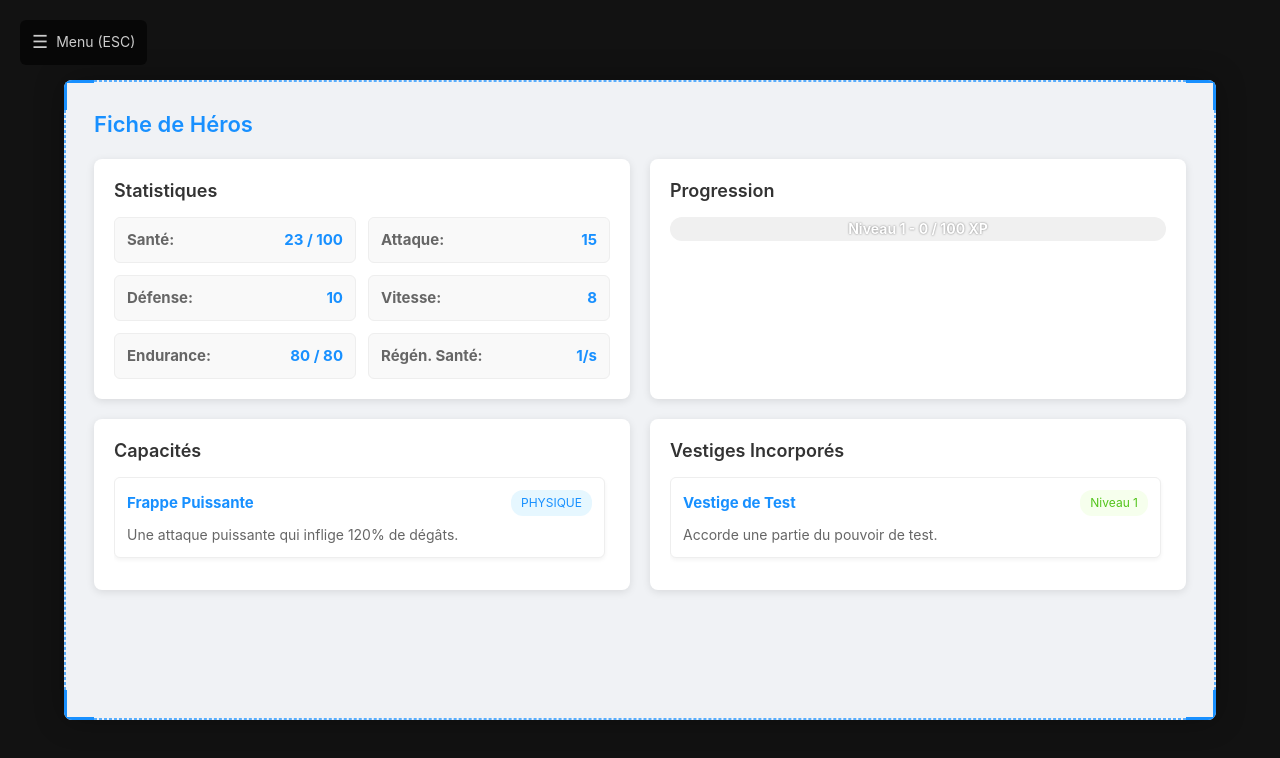
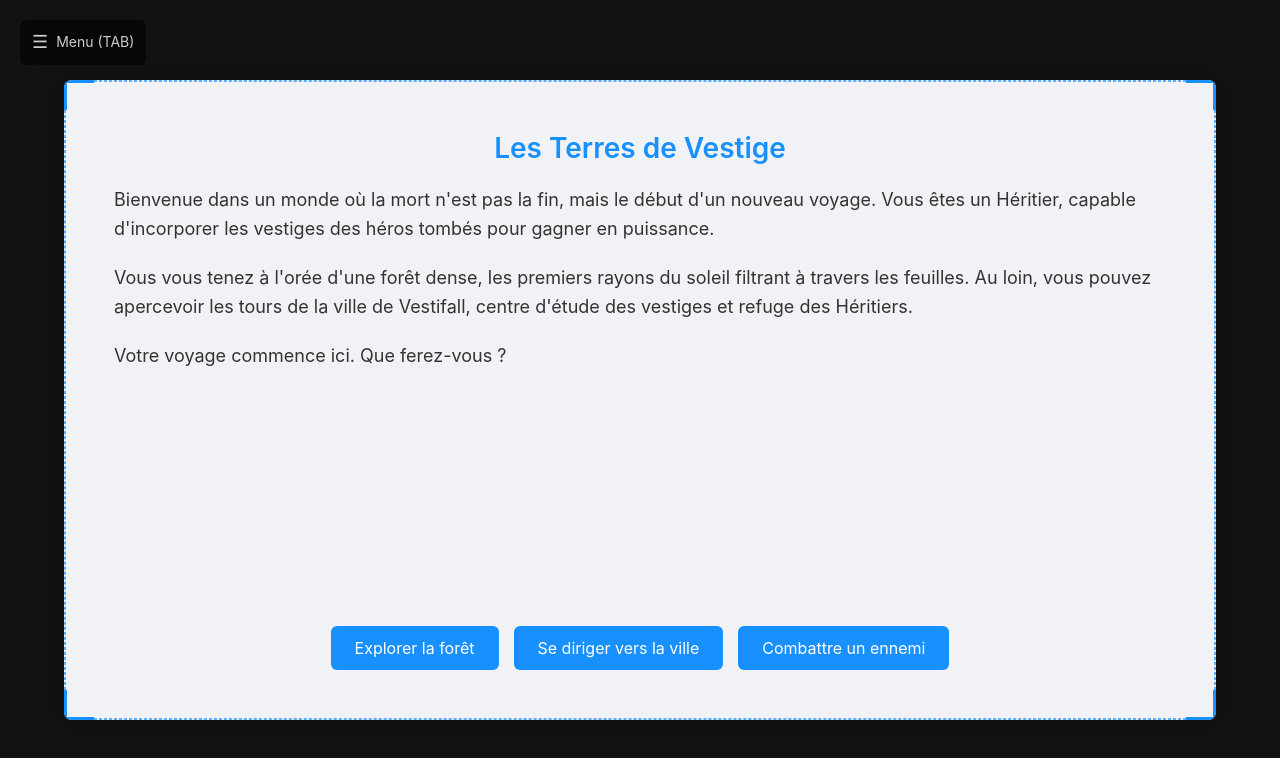
Before and after one commit to Muuminuu/VestigeVuejs, a Vue app: page / in a window 1280 px wide. Shown: the top 758 px of the page. Built offline with nearby package versions, Linux system fonts and the light colour scheme; the HTML template or start-up script is replaced by a standard one.

Commit message:
refac(game views): refactoring views

```diff
--- a/src/views/GameContainer.vue
+++ b/src/views/GameContainer.vue
@@ -1,43 +1,78 @@
 <template>
   <div class="game-container" @keydown="handleKeyPress" tabindex="0" ref="gameContainer">
-    <!-- Menu plein écran quand il est visible -->
-    <GameMenu
-      v-if="isMenuVisible"
-      :hero="hero"
-      :activeTab="activeTab"
-      :tabs="navigationTabs"
-      @close="closeMenu"
-      @select-tab="selectTab"
-      @start-combat="startCombat"
-      @simulate-death="simulateDeath"
-    />
+    <!-- Mode aventure (lorsque le menu n'est pas visible) -->
+    <div v-if="!isMenuVisible" class="adventure-mode">
+      <!-- Indicateur de menu en haut à gauche -->
+      <div class="menu-indicator" @click="openMenu">
+        <span class="indicator-icon">☰</span>
+        <span class="indicator-text">Menu (TAB)</span>
+      </div>
 
-    <!-- Indicateur de menu (visible seulement quand le menu est caché) -->
-    <div class="menu-indicator" v-if="!isMenuVisible" @click="openMenu">
-      <span class="indicator-icon">☰</span>
-      <span class="indicator-text">Menu (ESC)</span>
+      <!-- Cadre décoratif pour le contenu narratif -->
+      <div class="adventure-frame">
+        <decorative-frame :theme="frameTheme" :level="frameLevel">
+          <div class="adventure-content">
+            <h2>Les Terres de Vestige</h2>
+
+            <p>Bienvenue dans un monde où la mort n'est pas la fin, mais le début d'un nouveau voyage. Vous êtes un Héritier, capable d'incorporer les vestiges des héros tombés pour gagner en puissance.</p>
+
+            <p>Vous vous tenez à l'orée d'une forêt dense, les premiers rayons du soleil filtrant à travers les feuilles. Au loin, vous pouvez apercevoir les tours de la ville de Vestifall, centre d'étude des vestiges et refuge des Héritiers.</p>
+
+            <p>Votre voyage commence ici. Que ferez-vous ?</p>
+
+            <div class="adventure-actions">
+              <button class="action-button" @click="exploreForest">Explorer la forêt</button>
+              <button class="action-button" @click="travelToCity">Se diriger vers la ville</button>
+              <button class="action-button" @click="startCombat">Combattre un ennemi</button>
+            </div>
+          </div>
+        </decorative-frame>
+      </div>
     </div>
 
-    <!-- Cadre principal du jeu (toujours visible) -->
-    <div class="main-frame" :class="{ blurred: isMenuVisible }">
-      <DecorativeFrame :theme="frameTheme" :level="frameLevel">
-        <!-- Contenu du cadre qui change selon l'onglet actif -->
-        <component
-          :is="getCurrentView()"
-          :hero="hero"
-          :inventory="inventory"
-          :quests="quests"
-          :selectedPOI="selectedPOI"
-          @select-poi="selectPOI"
-        />
-      </DecorativeFrame>
+    <!-- Mode menu (plein écran, superposé à l'aventure) -->
+    <div v-else class="menu-mode">
+      <div class="menu-header">
+        <div class="hero-info" v-if="hero">
+          <div class="hero-name">{{ hero.name }}</div>
+          <div class="hero-level">Niveau {{ hero.level }}</div>
+          <div class="hero-health">
+            <div class="health-bar">
+              <div class="health-fill" :style="{ width: `${(hero.stats.currentHealth / hero.stats.maxHealth) * 100}%` }"></div>
+              <span class="health-text">{{ hero.stats.currentHealth }} / {{ hero.stats.maxHealth }} PV</span>
+            </div>
+          </div>
+        </div>
+
+        <button class="close-menu-button" @click="closeMenu">
+          Retour à l'aventure (TAB)
+        </button>
+      </div>
+
+      <div class="menu-content">
+        <div class="menu-sidebar">
+          <button
+            v-for="tab in menuTabs"
+            :key="tab.id"
+            class="tab-button"
+            :class="{ active: activeTab === tab.id }"
+            @click="selectTab(tab.id)"
+          >
+            <span class="tab-icon">{{ tab.icon }}</span>
+            {{ tab.label }}
+          </button>
+        </div>
+
+        <div class="tab-content">
+          <component :is="getCurrentTabComponent()" :hero="hero" />
+        </div>
+      </div>
     </div>
   </div>
 </template>
 
 <script setup lang="ts">
-import { ref, computed, onMounted, nextTick } from 'vue';
-import GameMenu from './GameMenu.vue';
+import { ref, onMounted, nextTick } from 'vue';
 import DecorativeFrame from './DecorativeFrame.vue';
 import HeroView from './HeroView.vue';
 import InventoryView from './InventoryView.vue';
@@ -45,124 +80,95 @@ import QuestsView from './QuestsView.vue';
 import MapView from './MapView.vue';
 import CodexView from './CodexView.vue';
 
+// Référence au conteneur du jeu pour le focus
+const gameContainer = ref(null);
+
 // État du menu
 const isMenuVisible = ref(false);
-const gameContainer = ref(null);
+const activeTab = ref('hero');
 
-// Données du héros
+// Données du héros (exemple)
 const hero = ref({
-  name: 'Héros Test',
-  level: 1,
+  name: "Aveline",
+  level: 3,
   stats: {
-    currentHealth: 23,
-    maxHealth: 100,
+    maxHealth: 150,
+    currentHealth: 120,
+    maxStamina: 100,
     currentStamina: 80,
-    maxStamina: 80,
-    attack: 15,
-    defense: 10,
-    speed: 8,
-    healthRegen: 1
+    attack: 25,
+    defense: 18,
+    speed: 12,
+    healthRegen: 2
   },
-  experience: 0,
-  experienceForNextLevel: 100,
+  experience: 280,
+  experienceForNextLevel: 400,
   abilities: [
     {
-      name: 'Frappe Puissante',
-      type: 'PHYSIQUE',
-      description: 'Une attaque puissante qui inflige 120% de dégâts.'
+      name: "Frappe Puissante",
+      type: "PHYSIQUE",
+      description: "Une attaque puissante qui inflige 150% de dégâts."
+    },
+    {
+      name: "Bouclier Spectral",
+      type: "DÉFENSE",
+      description: "Invoque un bouclier spirituel qui absorbe les dégâts."
     }
   ],
   vestiges: [
     {
-      name: 'Vestige de Test',
-      level: 1,
-      description: 'Accorde une partie du pouvoir de test.'
+      name: "Vestige du Gardien",
+      level: 2,
+      description: "L'essence d'un ancien gardien de Vestifall, augmente la défense."
     }
   ]
 });
 
-// Données pour le cadre décoratif
+// Thème du cadre décoratif
 const frameTheme = ref('default');
-const frameLevel = ref(1);
+const frameLevel = ref(3);
 
-// Onglets de navigation principaux
-const activeTab = ref('hero');
-const navigationTabs = [
-  { id: 'hero', label: 'Héros' },
-  { id: 'inventory', label: 'Inventaire' },
-  { id: 'quests', label: 'Quêtes' },
-  { id: 'map', label: 'Carte' },
-  { id: 'codex', label: 'Codex' }
+// Onglets du menu
+const menuTabs = [
+  { id: 'hero', label: 'Héros', icon: '👤' },
+  { id: 'inventory', label: 'Inventaire', icon: '🎒' },
+  { id: 'quests', label: 'Quêtes', icon: '📜' },
+  { id: 'map', label: 'Carte', icon: '🗺️' },
+  { id: 'codex', label: 'Codex', icon: '📚' }
 ];
 
-// Données d'inventaire simplifiées
-const inventory = ref({
-  equipment: {
-    head: null,
-    chest: null,
-    hands: null,
-    legs: null,
-    feet: null,
-    weapon: { name: "Épée du débutant", type: "Arme", rarity: "Commun" },
-    accessory: null
-  },
-  items: [
-    { name: "Potion de santé", type: "Consommable", description: "Restaure 50 points de vie" },
-    { name: "Parchemin d'identification", type: "Consommable", description: "Identifie un objet magique" },
-    null,
-    null,
-    { name: "Pépite d'or", type: "Matériau", description: "Valeur marchande élevée" },
-    null,
-    null,
-    null
-  ]
-});
-
-// Données pour les quêtes
-const quests = ref([
-  {
-    id: '1',
-    title: "L'Éveil du Vestige",
-    description: "Explorez les ruines anciennes où repose le premier vestige.",
-    status: 'active',
-    difficulty: 'Modéré',
-    tracking: true,
-    canAbandon: true,
-    objectives: [
-      { id: 'obj1', description: "Atteindre les ruines", completed: true },
-      { id: 'obj2', description: "Trouver l'entrée cachée", completed: false },
-      { id: 'obj3', description: "Éliminer les gardiens", completed: false, progress: true, current: 2, target: 5 }
-    ]
-  },
-  {
-    id: '2',
-    title: "La Cargaison Perdue",
-    description: "Retrouvez une caravane marchande disparue dans les Collines Brumeuses.",
-    status: 'completed',
-    difficulty: 'Facile',
-    tracking: false,
-    canAbandon: false,
-    objectives: [
-      { id: 'obj4', description: "Enquêter sur la dernière position connue", completed: true },
-      { id: 'obj5', description: "Retrouver les marchands", completed: true }
-    ]
-  }
-]);
-
-// Données pour la carte
-const selectedPOI = ref(null);
-
-// Fonctions de gestion du menu
+// Ouvrir et fermer le menu
 function openMenu() {
   isMenuVisible.value = true;
 }
 
 function closeMenu() {
   isMenuVisible.value = false;
+
+  // Remettre le focus sur le conteneur du jeu
+  nextTick(() => {
+    if (gameContainer.value) {
+      gameContainer.value.focus();
+    }
+  });
 }
 
-// Obtenir le composant de vue actif
-function getCurrentView() {
+// Gestionnaire d'événements pour les touches clavier
+function handleKeyPress(event: KeyboardEvent) {
+  // Tab pour basculer l'affichage du menu
+  if (event.key === 'Tab') {
+    event.preventDefault(); // Empêcher le comportement par défaut du Tab
+    isMenuVisible.value = !isMenuVisible.value;
+  }
+}
+
+// Sélectionner un onglet dans le menu
+function selectTab(tabId: string) {
+  activeTab.value = tabId;
+}
+
+// Obtenir le composant correspondant à l'onglet actif
+function getCurrentTabComponent() {
   switch (activeTab.value) {
     case 'hero': return HeroView;
     case 'inventory': return InventoryView;
@@ -173,47 +179,20 @@ function getCurrentView() {
   }
 }
 
-// Gestionnaire d'événements pour les touches clavier
-function handleKeyPress(event: KeyboardEvent) {
-  // Échap pour afficher/masquer le menu
-  if (event.key === 'Escape') {
-    isMenuVisible.value = !isMenuVisible.value;
-  }
-  // Tab pour basculer entre les onglets
-  else if (event.key === 'Tab') {
-    event.preventDefault(); // Empêcher le comportement par défaut du Tab
-
-    // Trouver l'index actuel et passer au suivant
-    const currentIndex = navigationTabs.findIndex(tab => tab.id === activeTab.value);
-    const nextIndex = (currentIndex + 1) % navigationTabs.length;
-
-    activeTab.value = navigationTabs[nextIndex].id;
-  }
+// Actions de l'aventure (à développer selon les besoins)
+function exploreForest() {
+  alert("Vous vous enfoncez dans la forêt et découvrez un ancien autel...");
 }
 
-// Sélectionner un onglet
-function selectTab(tabId: string) {
-  activeTab.value = tabId;
-  closeMenu();
+function travelToCity() {
+  alert("Vous vous dirigez vers Vestifall, la ville s'agrandit à l'horizon...");
 }
 
-// Fonctions pour la carte
-function selectPOI(poiId: string) {
-  selectedPOI.value = poiId;
+function startCombat() {
+  alert("Un ennemi apparaît ! Préparez-vous au combat...");
 }
 
-// Actions du jeu
-function startCombat() {
-  alert('Combat initié!');
-  closeMenu();
-}
-
-function simulateDeath() {
-  alert('Simulation de mort du héros');
-  closeMenu();
-}
-
-// S'assurer que le conteneur du jeu est focusable pour capturer les événements clavier
+// S'assurer que le conteneur du jeu puisse recevoir le focus à son initialisation
 onMounted(() => {
   nextTick(() => {
     if (gameContainer.value) {
@@ -232,10 +211,16 @@ onMounted(() => {
   height: 100vh;
   overflow: hidden;
   background-color: #121212;
+  outline: none; /* Supprimer l'outline quand le conteneur est focusé */
+}
+
+/* Mode aventure */
+.adventure-mode {
+  width: 100%;
+  height: 100%;
   display: flex;
   justify-content: center;
   align-items: center;
-  outline: none; /* Supprimer l'outline quand focusé */
 }
 
 .menu-indicator {
@@ -250,7 +235,7 @@ onMounted(() => {
   border-radius: 6px;
   cursor: pointer;
   transition: all 0.2s ease;
-  z-index: 50;
+  z-index: 10;
 }
 
 .menu-indicator:hover {
@@ -267,17 +252,197 @@ onMounted(() => {
   font-size: 14px;
 }
 
-.main-frame {
+.adventure-frame {
   width: 90vw;
   height: 80vh;
-  max-width: 1400px;
-  max-height: 900px;
-  position: relative;
-  transition: all 0.3s ease;
+  max-width: 1200px;
+  max-height: 800px;
 }
 
-.main-frame.blurred {
-  filter: blur(3px);
-  transform: scale(0.98);
+.adventure-content {
+  padding: 20px;
+  height: 100%;
+  display: flex;
+  flex-direction: column;
+}
+
+.adventure-content h2 {
+  color: #1890ff;
+  margin-top: 0;
+  margin-bottom: 20px;
+  text-align: center;
+  font-size: 28px;
+}
+
+.adventure-content p {
+  font-size: 18px;
+  line-height: 1.6;
+  margin-bottom: 20px;
+  color: #333;
+}
+
+.adventure-actions {
+  margin-top: auto;
+  display: flex;
+  justify-content: center;
+  gap: 15px;
+}
+
+.action-button {
+  padding: 12px 24px;
+  border: none;
+  background-color: #1890ff;
+  color: white;
+  border-radius: 6px;
+  font-size: 16px;
+  cursor: pointer;
+  transition: background-color 0.3s ease;
+}
+
+.action-button:hover {
+  background-color: #40a9ff;
+}
+
+/* Mode menu */
+.menu-mode {
+  position: absolute;
+  top: 0;
+  left: 0;
+  width: 100%;
+  height: 100%;
+  background-color: rgba(18, 18, 20, 0.95);
+  backdrop-filter: blur(4px);
+  display: flex;
+  flex-direction: column;
+  z-index: 100;
+}
+
+.menu-header {
+  display: flex;
+  justify-content: space-between;
+  align-items: center;
+  padding: 15px 30px;
+  background-color: rgba(30, 30, 40, 0.8);
+  border-bottom: 1px solid rgba(100, 100, 150, 0.3);
+}
+
+.hero-info {
+  display: flex;
+  align-items: center;
+  gap: 15px;
+}
+
+.hero-name {
+  font-size: 20px;
+  font-weight: bold;
+  color: #1890ff;
+}
+
+.hero-level {
+  padding: 4px 10px;
+  background-color: rgba(24, 144, 255, 0.2);
+  color: #1890ff;
+  border-radius: 12px;
+  font-size: 14px;
+}
+
+.hero-health {
+  width: 200px;
+}
+
+.health-bar {
+  height: 20px;
+  background-color: rgba(255, 255, 255, 0.1);
+  border-radius: 10px;
+  overflow: hidden;
+  position: relative;
+}
+
+.health-fill {
+  height: 100%;
+  background-color: #52c41a;
+  transition: width 0.3s ease;
+}
+
+.health-text {
+  position: absolute;
+  top: 0;
+  left: 0;
+  width: 100%;
+  height: 100%;
+  display: flex;
+  align-items: center;
+  justify-content: center;
+  font-size: 12px;
+  color: white;
+  text-shadow: 0 0 2px rgba(0, 0, 0, 0.7);
+}
+
+.close-menu-button {
+  padding: 8px 16px;
+  background-color: rgba(255, 255, 255, 0.1);
+  color: #ccc;
+  border: 1px solid rgba(255, 255, 255, 0.2);
+  border-radius: 6px;
+  cursor: pointer;
+  transition: all 0.2s ease;
+}
+
+.close-menu-button:hover {
+  background-color: rgba(24, 144, 255, 0.2);
+  color: #1890ff;
+  border-color: rgba(24, 144, 255, 0.5);
+}
+
+.menu-content {
+  display: flex;
+  flex: 1;
+  overflow: hidden;
+}
+
+.menu-sidebar {
+  width: 250px;
+  background-color: rgba(30, 30, 40, 0.6);
+  padding: 20px;
+  display: flex;
+  flex-direction: column;
+  gap: 10px;
+}
+
+.tab-button {
+  display: flex;
+  align-items: center;
+  padding: 12px 15px;
+  background-color: rgba(255, 255, 255, 0.05);
+  color: #ccc;
+  border: 1px solid rgba(255, 255, 255, 0.1);
+  border-radius: 6px;
+  cursor: pointer;
+  transition: all 0.2s ease;
+  text-align: left;
+  font-size: 16px;
+}
+
+.tab-button:hover {
+  background-color: rgba(24, 144, 255, 0.1);
+  color: #fff;
+}
+
+.tab-button.active {
+  background-color: rgba(24, 144, 255, 0.2);
+  color: #1890ff;
+  border-color: #1890ff;
+}
+
+.tab-icon {
+  margin-right: 10px;
+  font-size: 18px;
+}
+
+.tab-content {
+  flex: 1;
+  padding: 20px;
+  overflow-y: auto;
+  color: #ccc;
 }
 </style>
```
